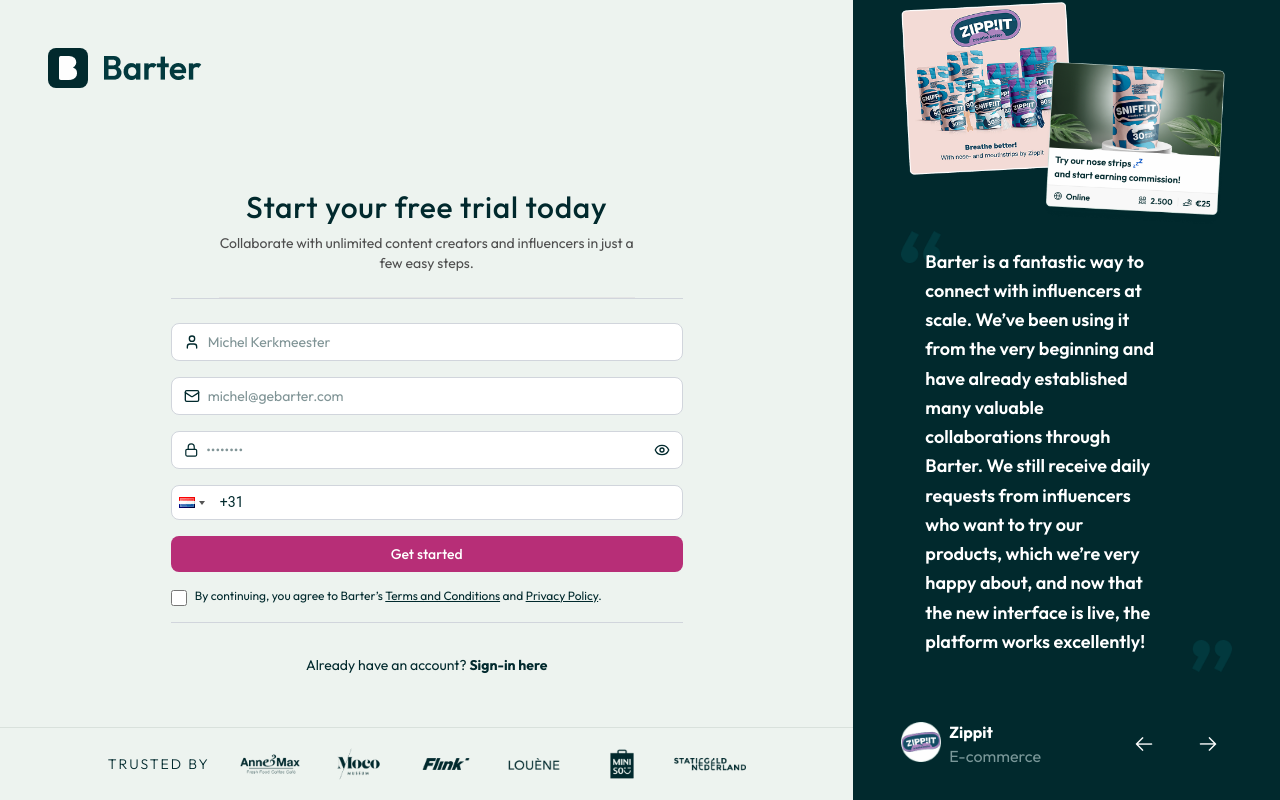
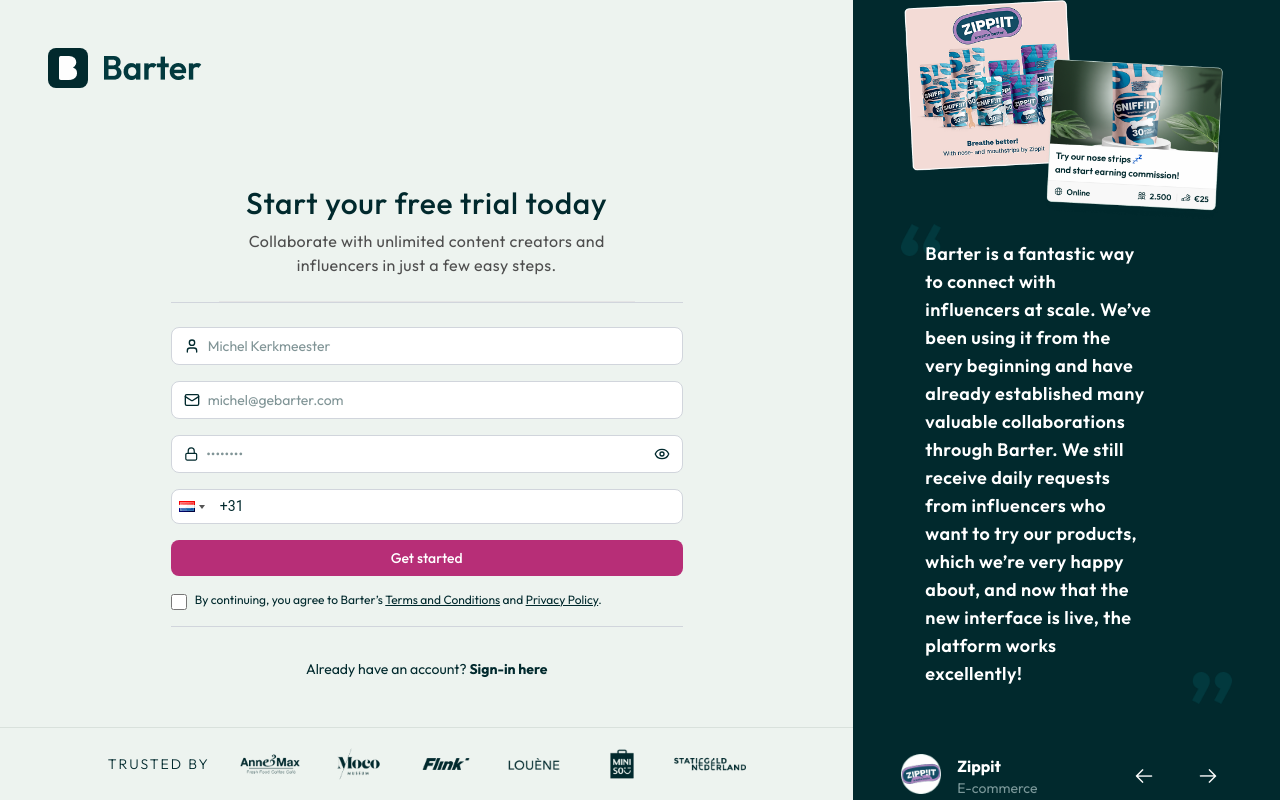
Before and after one commit to DougMoraes/barter-dougmoraes, a Next.js app: page / in a window 1280 px wide. Built offline with nearby package versions, Linux system fonts and the light colour scheme.

Commit message:
style: fixes on texts

```diff
--- a/src/components/Footer.tsx
+++ b/src/components/Footer.tsx
@@ -2,7 +2,7 @@
 
 export default function Footer() {
   return (
-    <div className="w-full flex items-center justify-between py-8">
+    <div className="w-full flex items-center justify-between pt-8">
       <div className="flex items-center gap-2 text-white">
         <div className="w-10 h-11 relative">
           <Image
@@ -14,9 +14,9 @@
           />
         </div>
 
-        <div className="flex flex-col">
+        <div className="flex flex-col ml-2">
           <span className="text-md font-bold flex">Zippit</span>
-          <span className="text-base font-normal text-[#7A9799]">
+          <span className="text-sm font-normal text-[#7A9799]">
             E-commerce
           </span>
         </div>
--- a/src/components/SignUp.tsx
+++ b/src/components/SignUp.tsx
@@ -6,11 +6,11 @@
   return (
     <div className="flex flex-grow items-center justify-center">
       <div className="w-full max-w-lg">
-        <div className="mb-6 px-12 border-b border-gray-300">
+        <div className="mb-6 px-12 border-b border-gray-300 leading[1.5] tracking-wide">
           <h1 className="text-3xl font-medium text-center mb-2 tracking-wide">
             Start your free trial today
           </h1>
-          <p className="text-center text-sm text-[var(--text-light)]">
+          <p className="text-center text-md text-[var(--text-light)]">
             Collaborate with unlimited content creators and influencers in just a few easy steps.
           </p>
           <hr className="mt-6" />
--- a/src/components/Testimonial.tsx
+++ b/src/components/Testimonial.tsx
@@ -11,7 +11,7 @@
         className="absolute top-0 left-0 z-10"
       />
 
-      <p className="relative z-11 text-left font-semibold text-lg font-bold leading-relaxed pl-6 pr-18">
+      <p className="relative z-11 text-left font-semibold text-lg pl-6 pr-20 leading[1.5] tracking-wide">
         Barter is a fantastic way to connect with influencers at scale. We’ve
         been using it from the very beginning and have already established many
         valuable collaborations through Barter. We still receive daily requests
```
